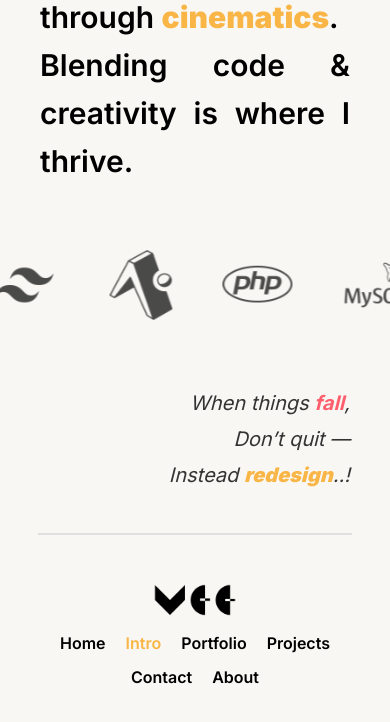
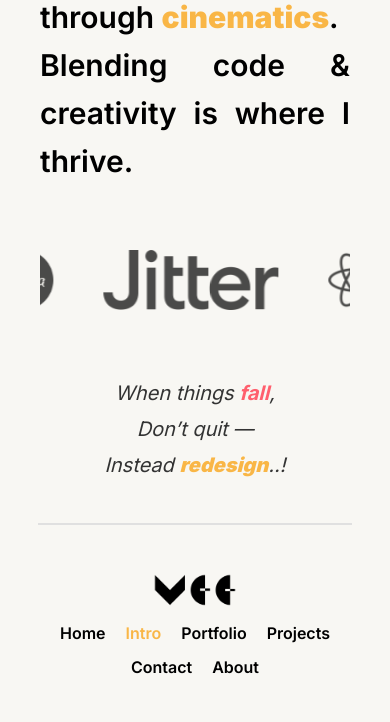
Before and after one commit to vxwshxl/veeshal, a PHP site: page / in a window 390 px wide; the page is wider, and only the part inside the window is pictured. Shown: the part 4677-5399 px from the top of that part. Run offline with PHP 8.4, Linux system fonts and the light colour scheme; some libraries are stand-ins or nearby versions.

Commit message:
paradiam

```diff
--- a/css/aboutStyles.css
+++ b/css/aboutStyles.css
@@ -16,12 +16,14 @@
 }
 
 .about .highlight {
-  color: #F9B646; /* Accent Yellow */
+  color: #F9B646;
+  /* Accent Yellow */
   font-weight: 900;
 }
 
 .about .accent {
-  color: #ff5f6d; /* Soft gradient pinkish-red */
+  color: #ff5f6d;
+  /* Soft gradient pinkish-red */
   font-weight: 700;
 }
 
@@ -32,18 +34,32 @@
   position: relative;
   display: flex;
   align-items: center;
-  justify-content: center;
+  overflow: hidden;
+  /* Ensure overflow is hidden */
   margin: 40px 0;
 }
 
 .marqueeInner {
   display: flex;
-  gap: 200px;
-  animation: scroll 25s linear infinite;
+  width: max-content;
+  /* crucial for infinite scroll of variable width */
+  animation: scroll 40s linear infinite;
+  /* Increased base duration for desktop for smoothness */
+}
+
+/* Grouping container for logos */
+.logo-set {
+  display: flex;
+  gap: 100px;
+  /* Reduced gap for better density */
+  padding-right: 100px;
+  /* Maintain equal gap between sets */
+  align-items: center;
 }
 
 .marqueeInner img {
-  height: 100px;
+  height: 80px;
+  /* Slightly smaller base size */
   width: auto;
   object-fit: contain;
   transition: transform 0.3s ease;
@@ -61,10 +77,11 @@
 /* Infinite scroll animation */
 @keyframes scroll {
   from {
-      transform: translateX(0%);
+    transform: translateX(0%);
   }
+
   to {
-      transform: translateX(-50%);
+    transform: translateX(-50%);
   }
 }
 
@@ -78,24 +95,49 @@
   margin-left: auto;
   text-align: right;
   font-style: italic;
+  padding-right: 20px;
 }
 
-@media (max-width: 1024px){
-  .about{
+@media (max-width: 1024px) {
+  .about {
     padding: 40px;
   }
-  .about h2{
+
+  .about h2 {
     text-align: justify;
     width: 100%;
-    margin-bottom: 0px;
+    margin-bottom: 20px;
   }
-  .logoMarquee{
-    margin: 0px;
+
+  .logoMarquee {
+    margin: 20px 0;
+    height: 150px;
   }
-  .marqueeInner{
+
+  .logo-set {
     gap: 50px;
+    padding-right: 50px;
   }
-  .marqueeInner img{
-    height: 70px;
+
+  .marqueeInner {
+    animation-duration: 15s;
+    /* Faster on mobile/tablet */
+  }
+
+  .marqueeInner img {
+    height: 60px;
+  }
+
+  .aboutText {
+    width: 100%;
+    text-align: center;
+    padding-right: 0;
   }
 }
+
+@media (max-width: 768px) {
+  .marqueeInner {
+    animation-duration: 8s;
+    /* Even faster on small mobile */
+  }
+}
--- a/index.html
+++ b/index.php
@@ -1,3 +1,15 @@
+<?php
+// Simple .env parser
+$env = [];
+if (file_exists(__DIR__ . '/.env')) {
+    $lines = file(__DIR__ . '/.env', FILE_IGNORE_NEW_LINES | FILE_SKIP_EMPTY_LINES);
+    foreach ($lines as $line) {
+        if (strpos(trim($line), '#') === 0) continue;
+        list($name, $value) = explode('=', $line, 2);
+        $env[trim($name)] = trim($value);
+    }
+}
+?>
 <!DOCTYPE html>
 <html lang="en">
 
@@ -41,6 +53,18 @@
     <link rel="stylesheet" href="css/aboutStyles.css">
     <link rel="stylesheet" href="css/contactStyles.css">
     <link href="https://fonts.googleapis.com/css2?family=Inter:wght@400;600;700;900&display=swap" rel="stylesheet">
+
+    <!-- EmailJS SDK -->
+    <script type="text/javascript" src="https://cdn.jsdelivr.net/npm/@emailjs/browser@4/dist/email.min.js"></script>
+    <!-- Crypto-JS for Gravatar MD5 -->
+    <script src="https://cdnjs.cloudflare.com/ajax/libs/crypto-js/4.1.1/crypto-js.min.js"></script>
+
+    <script type="text/javascript">
+        // Inject Variables from PHP
+        const EMAIL_PUBLIC_KEY = "<?php echo isset($env['EMAILJS_PUBLIC_KEY']) ? $env['EMAILJS_PUBLIC_KEY'] : ''; ?>";
+        const EMAIL_SERVICE_ID = "<?php echo isset($env['EMAILJS_SERVICE_ID']) ? $env['EMAILJS_SERVICE_ID'] : ''; ?>";
+        const EMAIL_TEMPLATE_ID = "<?php echo isset($env['EMAILJS_TEMPLATE_ID']) ? $env['EMAILJS_TEMPLATE_ID'] : ''; ?>";
+    </script>
 </head>
 
 <body>
@@ -342,14 +366,14 @@
             <div class="contact-content">
                 <h2>contact</h2>
 
-                <form>
+                <form id="contactForm">
                     <div class="form-row">
                         <div class="form-group">
-                            <input type="text" id="name" placeholder=" ">
+                            <input type="text" id="name" placeholder=" " required>
                             <label for="name">Name</label>
                         </div>
                         <div class="form-group">
-                            <input type="email" id="email" placeholder=" ">
+                            <input type="email" id="email" placeholder=" " required>
                             <label for="email">Email Address</label>
                         </div>
                     </div>
@@ -366,7 +390,7 @@
                     </div>
 
                     <div class="form-group message-group">
-                        <textarea id="message" placeholder=" "></textarea>
+                        <textarea id="message" placeholder=" " required></textarea>
                         <label for="message">Your message</label>
                     </div>
 
@@ -391,6 +415,8 @@
         <!-- Logo Marquee -->
         <div class="logoMarquee">
             <div class="marqueeInner">
+                <!-- Set 1 -->
+                <div class="logo-set">
                     <!-- Frontend -->
                     <img src="assets/skills/react-native.png" alt="React Native" />
                     <img src="assets/skills/flutter.png" alt="Flutter" />
@@ -414,22 +440,34 @@
 
                     <!-- Animation -->
                     <img src="assets/skills/jitter.png" alt="Jitter" />
+                </div>
 
-                <!-- Repeat for Infinite Loop -->
+                <!-- Set 2 (Duplicate for loop) -->
+                <div class="logo-set">
+                    <!-- Frontend -->
                     <img src="assets/skills/react-native.png" alt="React Native" />
                     <img src="assets/skills/flutter.png" alt="Flutter" />
                     <img src="assets/skills/tailwind.png" alt="Tailwind CSS" />
                     <img src="assets/skills/expo.png" alt="Expo" />
+
+                    <!-- Backend -->
                     <img src="assets/skills/php.png" alt="PHP" />
                     <img src="assets/skills/mysql.png" alt="MySQL" />
                     <img src="assets/skills/postgreSQL.png" alt="PostgreSQL" />
+
+                    <!-- Video Editing -->
                     <img src="assets/skills/premiere.png" alt="Adobe Premiere" />
                     <img src="assets/skills/davinci.png" alt="DaVinci Resolve" />
                     <img src="assets/skills/capcut.png" alt="CapCut" />
+
+                    <!-- Photo Editing & Design -->
                     <img src="assets/skills/figma.png" alt="Figma" />
                     <img src="assets/skills/krita.png" alt="Krita" />
                     <img src="assets/skills/canva.png" alt="Canva" />
+
+                    <!-- Animation -->
                     <img src="assets/skills/jitter.png" alt="Jitter" />
+                </div>
             </div>
         </div>
 
```
Also changed, not shown: js/contactScript.js (+84 -0 lines), 1 other file. Lines whose indentation alone changed are shown as unchanged.
